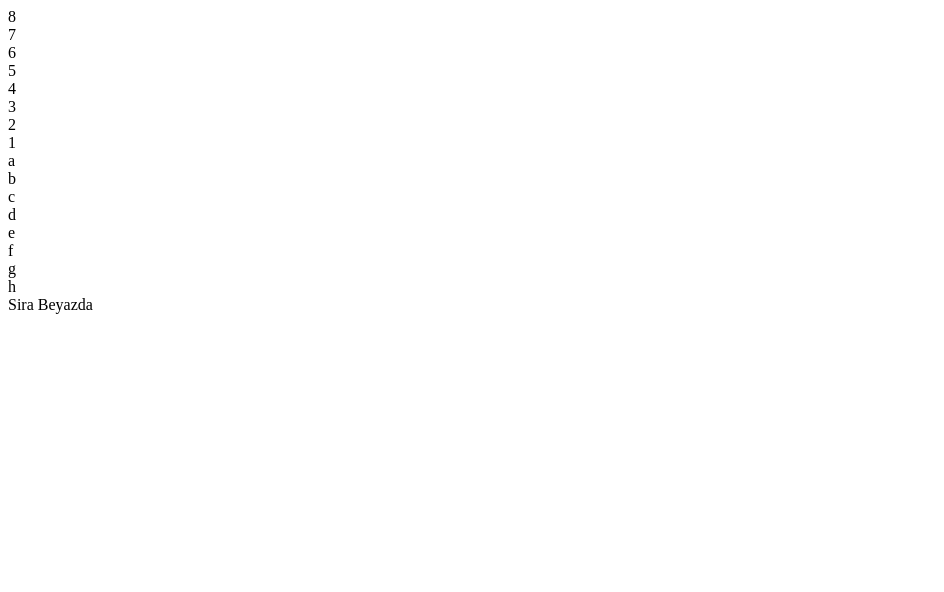
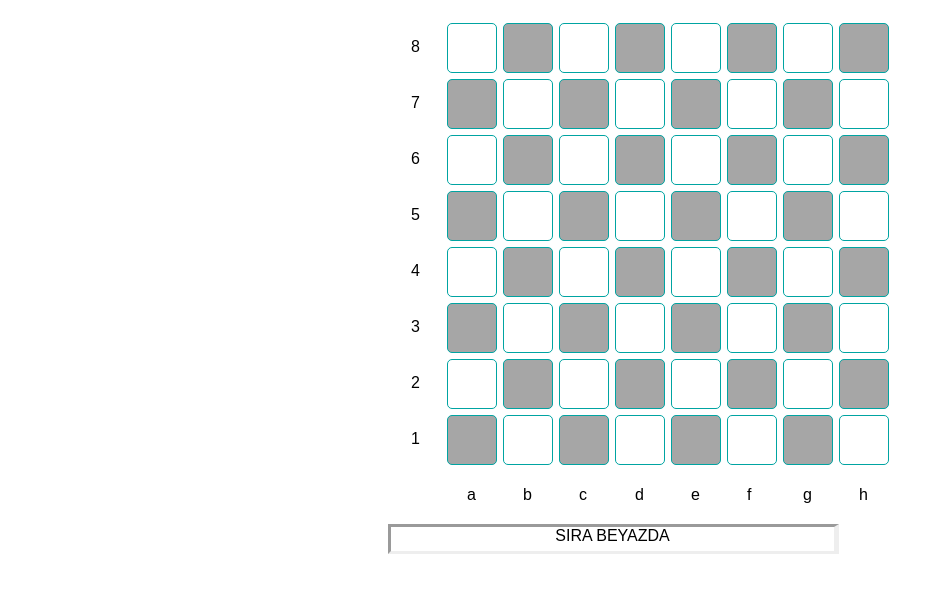
Before and after one commit to Betul13579/chess, a plain HTML site: page main.html in a window 1280 px wide. Shown: the whole page, without its empty margins (0-944 px from the left). Drawn offline with nearby package versions, Linux system fonts and the light colour scheme.

Commit message:
main.html fnish

```diff
--- a/main.css
+++ b/main.css
@@ -0,0 +1,89 @@
+html,
+body{
+    height: 100%;
+    width: 100%;
+    padding: 0;
+    margin: 0;
+    font-family: sans-serif;
+}
+
+div * {
+    padding: 0;
+    margin: 0;
+    box-sizing: border-box;
+}
+
+#turn{
+    max-width: 451px;
+    max-height: 30px;
+    width: 100%;
+    height: 100%;
+    position: relative;
+    float: left;
+    border-right: 5px;
+    border: 1 solid rgb(#000);
+    border-style: inset;
+    text-align: center;
+    background: #fff;
+    transition: 0.85s;
+}
+
+.turnheightlight{
+    background: #5cb85c;
+    color: #fff;
+}
+
+#game{
+    max-height: 504px;
+    max-width: 504px;
+    width: 100%;
+    height: 100%;
+    position: relative;
+    margin: 20px auto;
+}
+
+.cellprefix{
+    width: 100%;
+    height: 100%;
+    max-height: 50px;
+    max-width: 50px;
+    float: left;
+    margin: 3px;
+    padding: 15px 0 0 20px;
+}
+
+.gamecell{
+    border: 1px solid #00a4a2;
+    width: 100%;
+    height: 100%;
+    max-width: 50px;
+    max-height: 50px;
+    float: left;
+    margin: 3px;
+    transition: all 0.5s ease-in-out;
+    border-radius: 5px;
+    padding: 0 0 0 6px;
+    font-size: 30px;
+    cursor: pointer;
+    z-index: 1;
+}
+
+.gamecell:hover{
+    color: #fff;
+    background: rgba(37, 88, 228, 0.7);
+    z-index: 2;
+    transform: translate(10px, -10px);
+    animation: neonBlueText 0.5s ease-in-out infinite alternate;
+}
+
+.grey{
+    background: rgba(128, 128, 128, 0.7);
+}
+
+.green{
+    background: rgb(65, 161, 73,) !important;
+}
+
+.neonblue_text{
+    animation: neonBlueText 1.5s ease-in-out infinite alternate;
+}
--- a/main.html
+++ b/main.html
@@ -98,7 +98,7 @@
         <div class="cellprefix">f</div>
         <div class="cellprefix">g</div>
         <div class="cellprefix">h</div>
-        <div id="turn">Sira Beyazda</div>
+        <div id="turn">SIRA BEYAZDA</div>
 
     </div>
 
```
